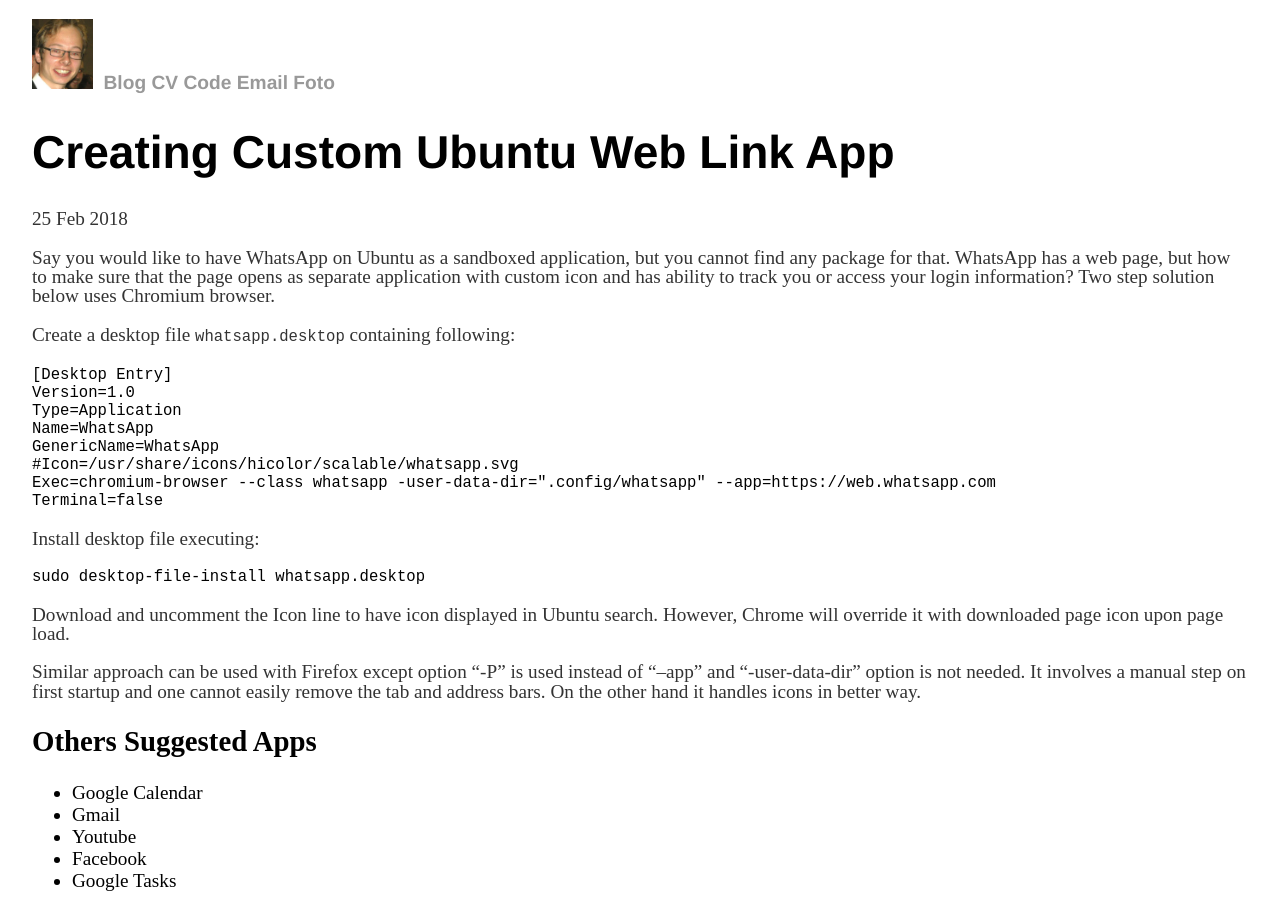
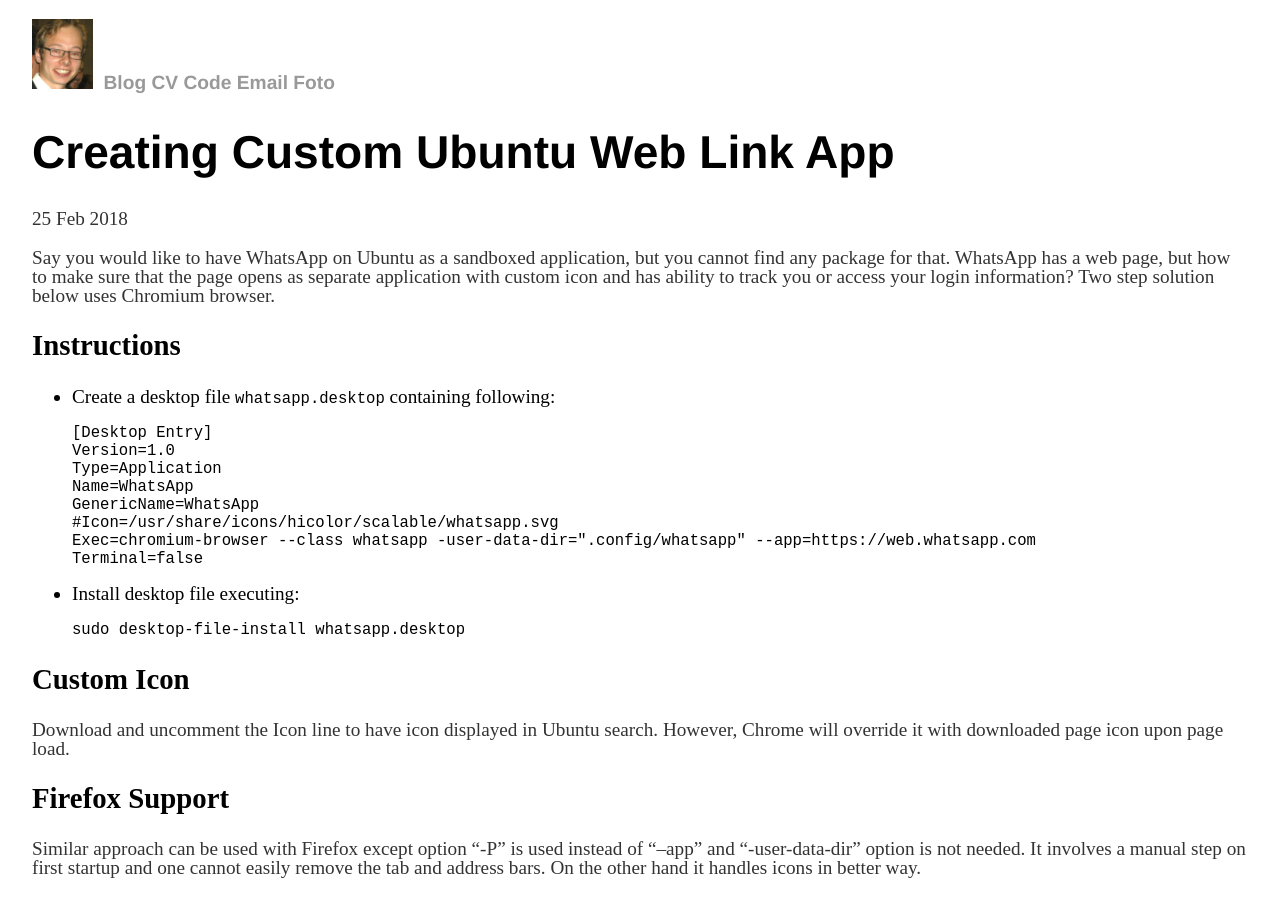
Before and after one commit to vackosar/vackosar.github.io, a Jekyll site: the page built from _posts/2018-02-25-Creating-Custom-Ubuntu-Web-Link-App.md, in a window 1280 px wide and 900 px high. Built offline with Jekyll 4.4.1, drawn with Linux system fonts in a browser that asks for light colours; comment, search, counter and statistics services are not loaded.

Commit message:
web link app

````diff
--- a/_posts/2018-02-25-Creating-Custom-Ubuntu-Web-Link-App.md
+++ b/_posts/2018-02-25-Creating-Custom-Ubuntu-Web-Link-App.md
@@ -6,7 +6,9 @@
 
 Say you would like to have WhatsApp on Ubuntu as a sandboxed application, but you cannot find any package for that. WhatsApp has a web page, but how to make sure that the page opens as separate application with custom icon and has ability to track you or access your login information? Two step solution below uses Chromium browser.
 
-Create a desktop file ```whatsapp.desktop``` containing following:
+## Instructions
+
+- Create a desktop file ```whatsapp.desktop``` containing following:
 ```shell
 [Desktop Entry]
 Version=1.0
@@ -18,13 +20,15 @@
 Terminal=false
 ```
 
-Install desktop file executing:
+- Install desktop file executing:
 ```
 sudo desktop-file-install whatsapp.desktop
 ```
 
+## Custom Icon
 Download and uncomment the Icon line to have icon displayed in Ubuntu search. However, Chrome will override it with downloaded page icon upon page load.
 
+## Firefox Support
 Similar approach can be used with Firefox except option "-P" is used instead of "--app" and "-user-data-dir" option is not needed. It involves a manual step on first startup and one cannot easily remove the tab and address bars. On the other hand it handles icons in better way.
 
 ## Others Suggested Apps
````
